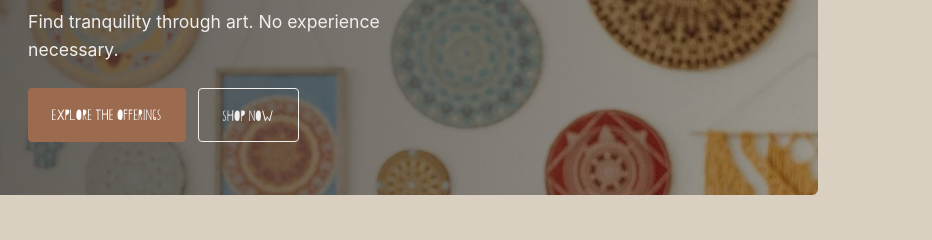
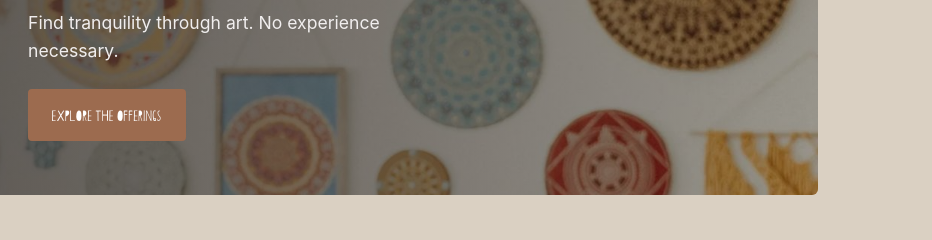
Before and after one commit to swellsnj/racheljmarko-com, a plain HTML site: page mandalas/index.html in a window 1280 px wide. Shown: the part 283-523 px from the top of the page, 348-1280 px from the left. Drawn offline with Linux system fonts and the light colour scheme; a web font is replaced by a local one.

Commit message:
Remove Shop now button from mandala hero
Removed the 'Shop now' button from the index.html file.

```diff
--- a/mandalas/index.html
+++ b/mandalas/index.html
@@ -34,7 +34,6 @@
         <p>Find tranquility through art. No experience necessary.</p>
         <div class="mm-btns">
           <a class="mm-btn" href="#classes">Explore the offerings</a>
-          <a class="mm-btn ghost" href="https://d046dc-06.myshopify.com/" target="_blank" rel="noopener">Shop now</a>
         </div>
       </div>
     </section>
```
